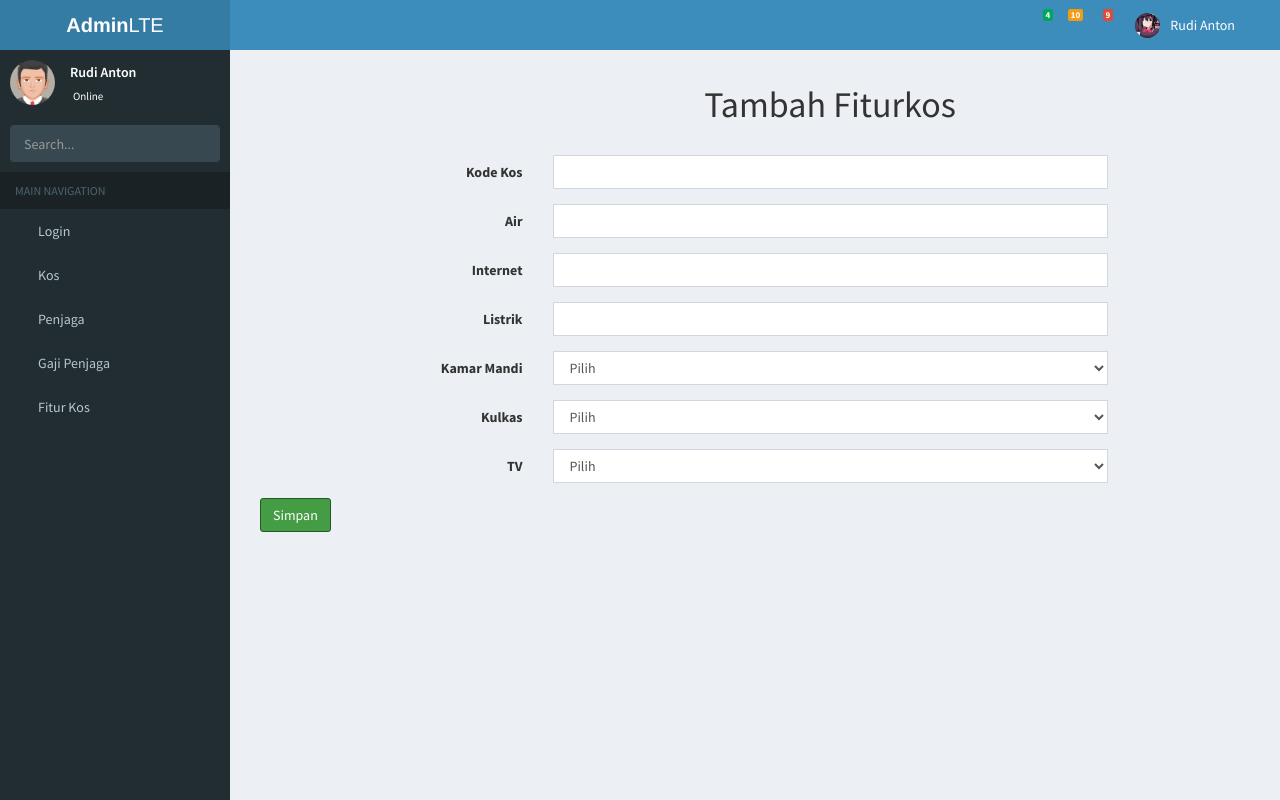
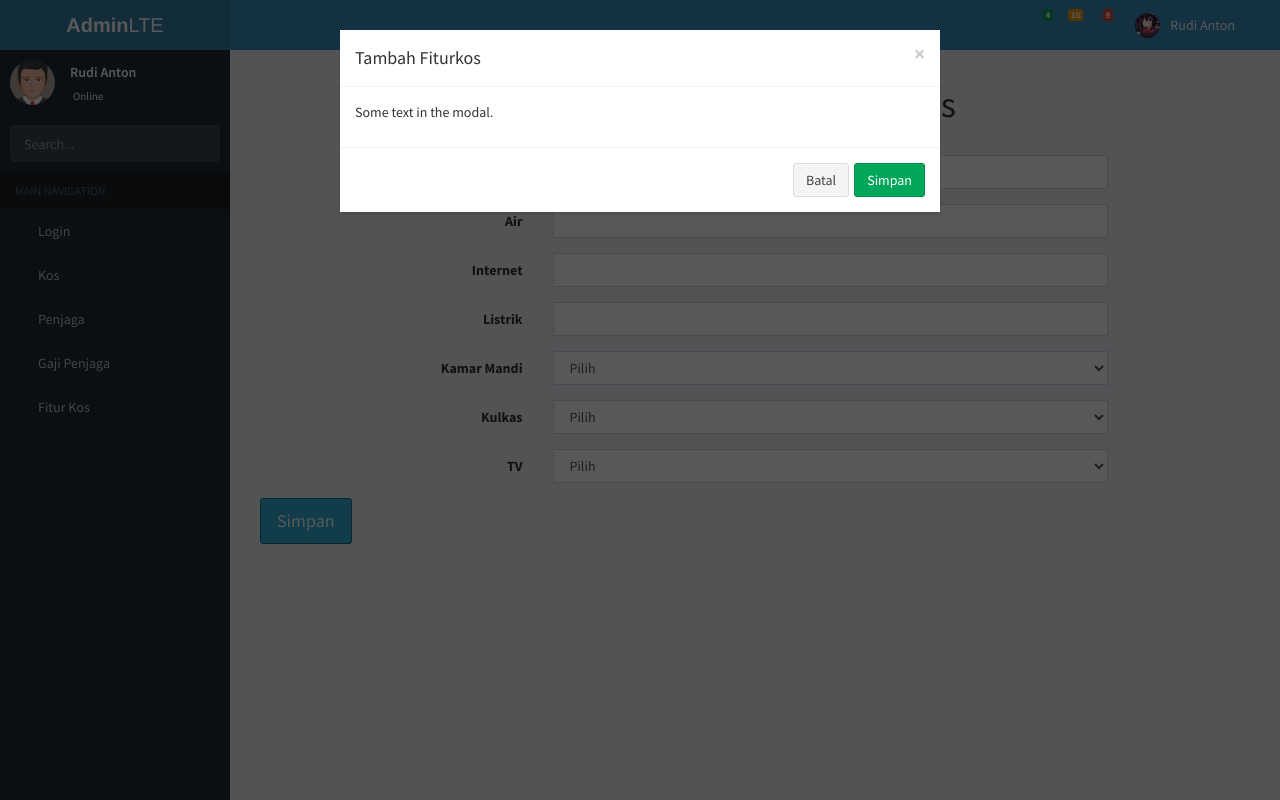
Before and after one commit to Rudi-Anton/frontendkosweb, an Angular app: page /fiturkoscreate in a window 1280 px wide. Both pictures are taken after a click on the button "Simpan". Built offline with nearby package versions, Linux system fonts and the light colour scheme; no server answers; a web font is replaced by a local one.

Commit message:
penambahan popup pada fitur, penjaga, gajipenjaga

```diff
--- a/src/app/fiturkos/fiturkoscreate/fiturkoscreate.component.html
+++ b/src/app/fiturkos/fiturkoscreate/fiturkoscreate.component.html
@@ -1,6 +1,6 @@
 <h1 align="center">
   Tambah Fiturkos</h1><br/>
-<form (ngSubmit)="FiturkosCreate(dataFiturkosCreate)" class="form-horizontal">
+<form class="form-horizontal">
   <div class="form-group">
     <label for="inputEmail3" class="col-sm-3 control-label">Kode Kos</label>
     <div class="col-sm-6">
@@ -55,5 +55,29 @@
         </select>
     </div>
   </div>
-  <button class="btn btn-success" type="submit">Simpan</button>
 </form>
+
+<!-- Trigger the modal with a button -->
+<button type="button" class="btn btn-info btn-lg" data-toggle="modal" data-target="#myModal">Simpan</button>
+
+<!-- Modal -->
+<div id="myModal" class="modal fade" role="dialog">
+  <div class="modal-dialog">
+
+    <!-- Modal content-->
+    <div class="modal-content">
+      <div class="modal-header">
+        <button type="button" class="close" data-dismiss="modal">&times;</button>
+        <h4 class="modal-title">Tambah Fiturkos</h4>
+      </div>
+      <div class="modal-body">
+        <p>Some text in the modal.</p>
+      </div>
+      <div class="modal-footer">
+        <button type="button" class="btn btn-default" data-dismiss="modal">Batal</button>
+        <button class="btn btn-success" (click)="FiturkosCreate(dataFiturkosCreate)">Simpan</button>
+      </div>
+    </div>
+
+  </div>
+</div>
--- a/src/app/fiturkos/fiturkosedit/fiturkosedit.component.html
+++ b/src/app/fiturkos/fiturkosedit/fiturkosedit.component.html
@@ -56,6 +56,30 @@
         </select>
       </div>
     </div>
-    <button class="btn btn-success" (click)="EditFiturkos(this.dataFiturkosEdit._id)">Save</button>
   </form>
 </div>
+
+<!-- Trigger the modal with a button -->
+<button type="button" class="btn btn-info btn-lg" data-toggle="modal" data-target="#myModal">Simpan</button>
+
+<!-- Modal -->
+<div id="myModal" class="modal fade" role="dialog">
+  <div class="modal-dialog">
+
+    <!-- Modal content-->
+    <div class="modal-content">
+      <div class="modal-header">
+        <button type="button" class="close" data-dismiss="modal">&times;</button>
+        <h4 class="modal-title">Edit Fiturkos</h4>
+      </div>
+      <div class="modal-body">
+        <p>Some text in the modal.</p>
+      </div>
+      <div class="modal-footer">
+        <button type="button" class="btn btn-default" data-dismiss="modal">Batal</button>
+    <button class="btn btn-success" (click)="EditFiturkos(this.dataFiturkosEdit._id)">Simpan</button>
+      </div>
+    </div>
+
+  </div>
+</div>
--- a/src/app/gajipenjaga/gajipenjagaedit/gajipenjagaedit.component.html
+++ b/src/app/gajipenjaga/gajipenjagaedit/gajipenjagaedit.component.html
@@ -14,6 +14,30 @@
         <input [(ngModel)]="dataGajiEdit.Gaji" name="Gaji" type="text" class="form-control">
       </div>
     </div>
-    <button class="btn btn-success" (click)="EditGaji(this.dataGajiEdit._id)">Save</button>
   </form>
 </div>
+
+<!-- Trigger the modal with a button -->
+<button type="button" class="btn btn-info btn-lg" data-toggle="modal" data-target="#myModal">Simpan</button>
+
+<!-- Modal -->
+<div id="myModal" class="modal fade" role="dialog">
+  <div class="modal-dialog">
+
+    <!-- Modal content-->
+    <div class="modal-content">
+      <div class="modal-header">
+        <button type="button" class="close" data-dismiss="modal">&times;</button>
+        <h4 class="modal-title">Simpan Gaji Penjaga</h4>
+      </div>
+      <div class="modal-body">
+        <p>Some text in the modal.</p>
+      </div>
+      <div class="modal-footer">
+        <button type="button" class="btn btn-default" data-dismiss="modal">Cancel</button>
+        <button class="btn btn-success" (click)="EditGaji(this.dataGajiEdit._id)">Simpan</button>
+      </div>
+    </div>
+
+  </div>
+</div>
--- a/src/app/penjaga/penjagacreate/penjagacreate.component.html
+++ b/src/app/penjaga/penjagacreate/penjagacreate.component.html
@@ -1,6 +1,6 @@
-
-  <h1 align="center">Create Penjaga</h1><br/>
-<form  (ngSubmit) = "PenjagaCreate(dataPenjagaCreate)" class="form-horizontal">
+<h1 align="center">
+    Create Penjaga</h1><br/>
+<form class="form-horizontal">
     <div class="form-group">
         <label for="inputEmail3" class="col-sm-2 control-label">Kode Penjaga</label>
         <div class="col-sm-9">
@@ -19,5 +19,29 @@
             <input [(ngModel)]="dataPenjagaCreate.NamaPenjaga" name="NamaPenjaga" type="text" class="form-control">
         </div>
     </div>
-    <button class="btn btn-success" type="submit">Save</button>
 </form>
+
+<!-- Trigger the modal with a button -->
+<button type="button" class="btn btn-info btn-lg" data-toggle="modal" data-target="#myModal">Simpan</button>
+
+<!-- Modal -->
+<div id="myModal" class="modal fade" role="dialog">
+    <div class="modal-dialog">
+
+        <!-- Modal content-->
+        <div class="modal-content">
+            <div class="modal-header">
+                <button type="button" class="close" data-dismiss="modal">&times;</button>
+                <h4 class="modal-title">Tambah Penjaga</h4>
+            </div>
+            <div class="modal-body">
+                <p>Some text in the modal.</p>
+            </div>
+            <div class="modal-footer">
+                <button type="button" class="btn btn-default" data-dismiss="modal">Batal</button>
+                <button class="btn btn-success" (click)="PenjagaCreate(dataPenjagaCreate)" type="submit">Save</button>
+            </div>
+        </div>
+
+    </div>
+</div>
--- a/src/app/penjaga/penjagaedit/penjagaedit.component.html
+++ b/src/app/penjaga/penjagaedit/penjagaedit.component.html
@@ -1,4 +1,3 @@
-
 <div>
     <h1 align="center">Edit Penjaga</h1>
     <br/>
@@ -21,6 +20,29 @@
                 <input [(ngModel)]="dataPenjagaEdit.NamaPenjaga" name="NamaPenjaga" type="text" class="form-control">
             </div>
         </div>
-                <button class="btn btn-success" (click)="EditPenjaga(this.dataPenjagaEdit._id)">Save</button>
     </form>
 </div>
+<!-- Trigger the modal with a button -->
+<button type="button" class="btn btn-info btn-lg" data-toggle="modal" data-target="#myModal">Simpan</button>
+
+<!-- Modal -->
+<div id="myModal" class="modal fade" role="dialog">
+    <div class="modal-dialog">
+
+        <!-- Modal content-->
+        <div class="modal-content">
+            <div class="modal-header">
+                <button type="button" class="close" data-dismiss="modal">&times;</button>
+                <h4 class="modal-title">Edit Penjaga</h4>
+            </div>
+            <div class="modal-body">
+                <p>Some text in the modal.</p>
+            </div>
+            <div class="modal-footer">
+                <button type="button" class="btn btn-default" data-dismiss="modal">Batal</button>
+                <button class="btn btn-success" (click)="EditPenjaga(this.dataPenjagaEdit._id)">Simpan</button>
+            </div>
+        </div>
+
+    </div>
+</div>
```
Lines whose indentation alone changed are shown as unchanged.
